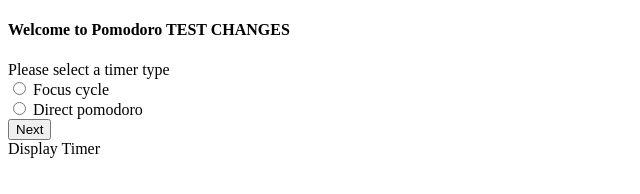
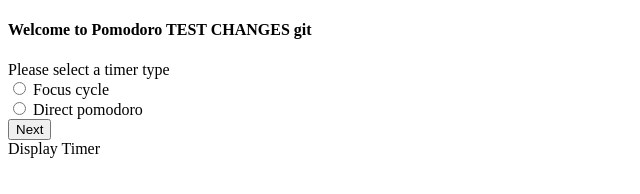
Before and after one commit to Orishv321/pomodoroExtension, a browser extension: page index.html in a window 1280 px wide. Shown: the full height of the page, 0-640 px from the left. Drawn offline with Linux system fonts and the light colour scheme.

Commit message:
typo: fix heading

```diff
--- a/index.html
+++ b/index.html
@@ -7,7 +7,7 @@
 </head>
 <body>
 <div>
-    <h4>Welcome to Pomodoro TEST CHANGES </h4>
+    <h4>Welcome to Pomodoro TEST CHANGES git </h4>
     <div id="message_section">
         <span id="error_message_display"></span>
         <span id="warning_message_display"></span>
```
